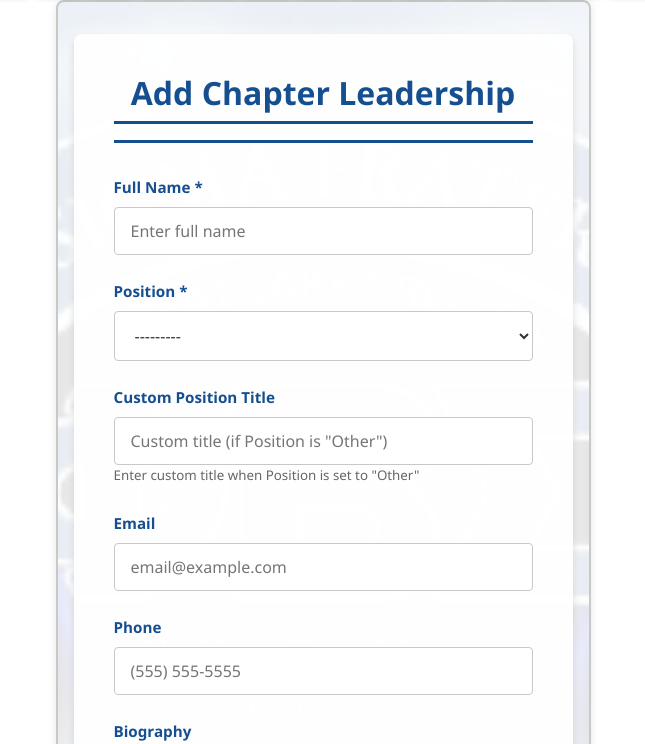
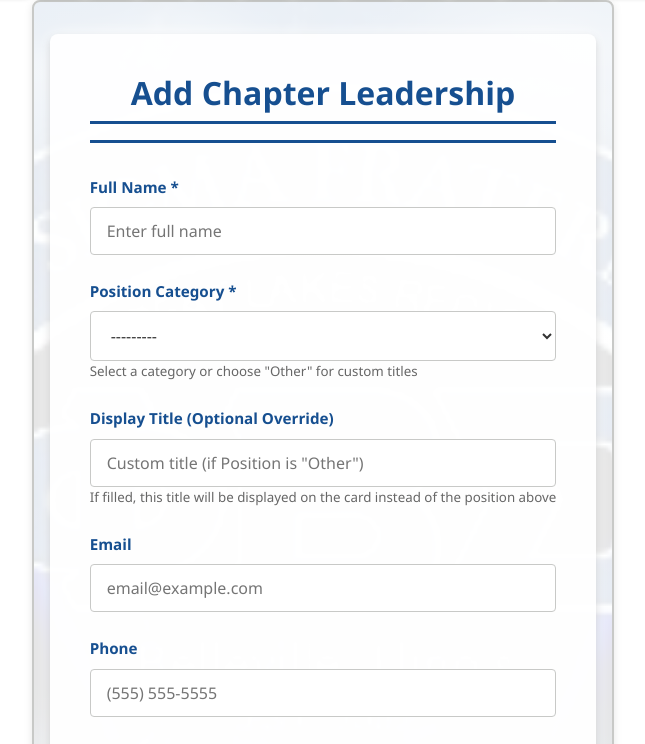
Before and after one commit to jeuanimo/CapstoneCH61, a Django app: page /leadership/add/ in a window 1280 px wide. Shown: the part 217-961 px from the top of the page, without its empty margins (317-962 px from the left). Run offline with Django 5.2, Linux system fonts and the light colour scheme; a user stored in the database is signed in; tables that the repository leaves empty hold one stand-in row (values such as "Sample post"); grey boxes marked "Sample" are stand-in pictures; some libraries are stand-ins or nearby versions.

Commit message:
Leadership form: allow custom title to override any position
- Display Title field always visible and overrides position category
- position_custom now takes precedence over position dropdown
- Removed conditional show/hide of custom field

```diff
--- a/pages/models.py
+++ b/pages/models.py
@@ -136,12 +136,12 @@ class ChapterLeadership(models.Model):
         verbose_name_plural = 'Chapter Leadership'
 
     def __str__(self):
-        position_name = self.position_custom if self.position == 'other' else self.get_position_display()
+        position_name = self.position_custom if self.position_custom else self.get_position_display()
         return f"{self.full_name} - {position_name}"
 
     def get_position_title(self):
-        """Return the display position title"""
-        if self.position == 'other' and self.position_custom:
+        """Return the display position title - custom title overrides category"""
+        if self.position_custom:
             return self.position_custom
         return self.get_position_display()
 
--- a/templates/pages/leadership_form.html
+++ b/templates/pages/leadership_form.html
@@ -220,20 +220,21 @@
             </div>
 
             <div class="form-group">
-                <label for="{{ form.position.id_for_label }}">Position *</label>
+                <label for="{{ form.position.id_for_label }}">Position Category *</label>
                 {{ form.position }}
                 {% if form.position.errors %}
                     {{ form.position.errors }}
                 {% endif %}
+                <small class="form-help-text">Select a category or choose "Other" for custom titles</small>
             </div>
 
-            <div class="form-group" id="customPositionGroup">
-                <label for="{{ form.position_custom.id_for_label }}">Custom Position Title</label>
+            <div class="form-group">
+                <label for="{{ form.position_custom.id_for_label }}">Display Title (Optional Override)</label>
                 {{ form.position_custom }}
                 {% if form.position_custom.errors %}
                     {{ form.position_custom.errors }}
                 {% endif %}
-                <small class="form-help-text">Enter custom title when Position is set to "Other"</small>
+                <small class="form-help-text">If filled, this title will be displayed on the card instead of the position above</small>
             </div>
 
             <div class="form-group">
```
